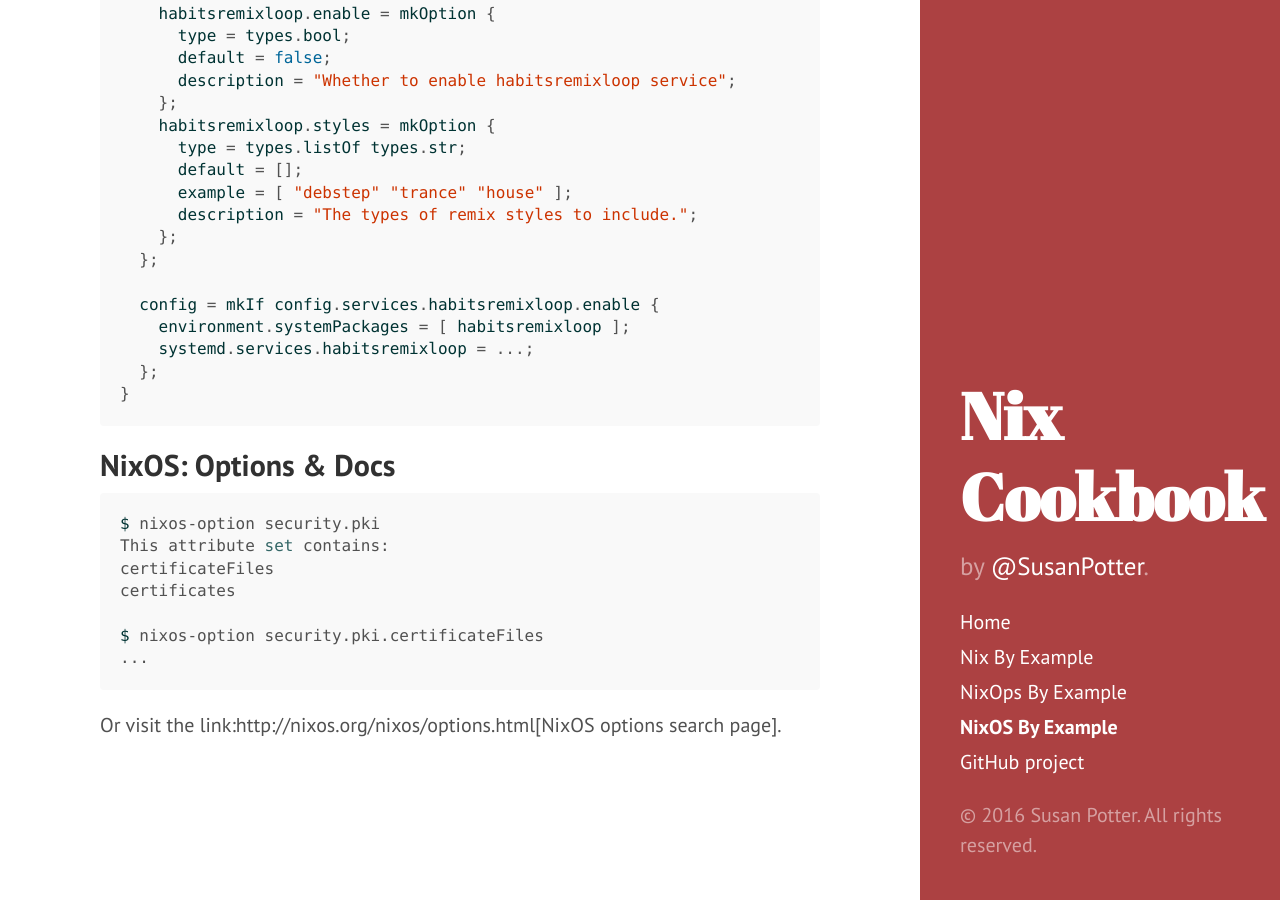
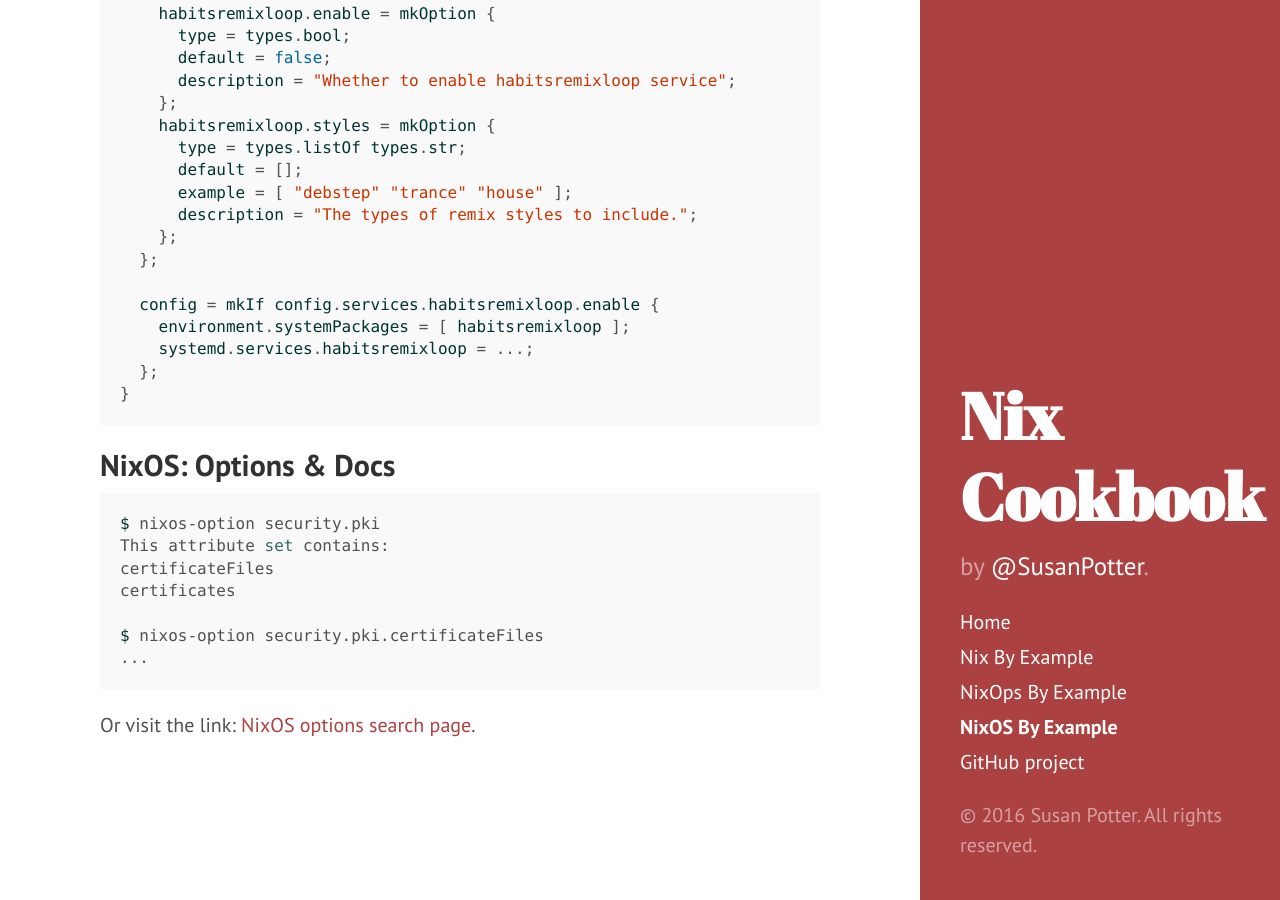
Before and after one commit to functionalops/nix-cookbook, a Jekyll site: the page built from nixos-by-example.md, in a window 1280 px wide and 900 px high, scrolled down 2356 px. Built offline with Jekyll 4.4.1, drawn with Linux system fonts in a browser that asks for light colours; Markdown is read by kramdown in place of the engine named in the settings.

Commit message:
fix link markdown.

````diff
--- a/nixos-by-example.md
+++ b/nixos-by-example.md
@@ -127,4 +127,4 @@
 ...
 ```
 
-Or visit the link:http://nixos.org/nixos/options.html[NixOS options search page].
+Or visit the link: [NixOS options search page](http://nixos.org/nixos/options.html).
````
